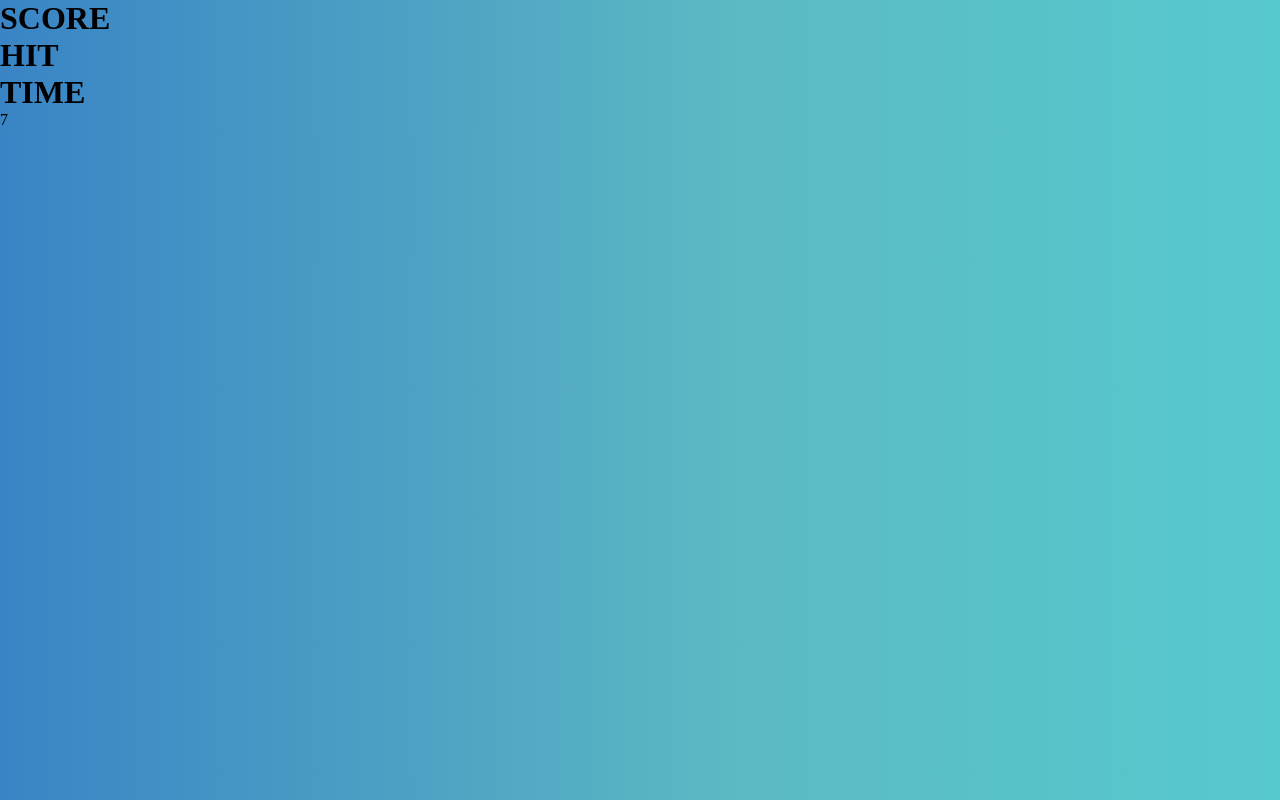
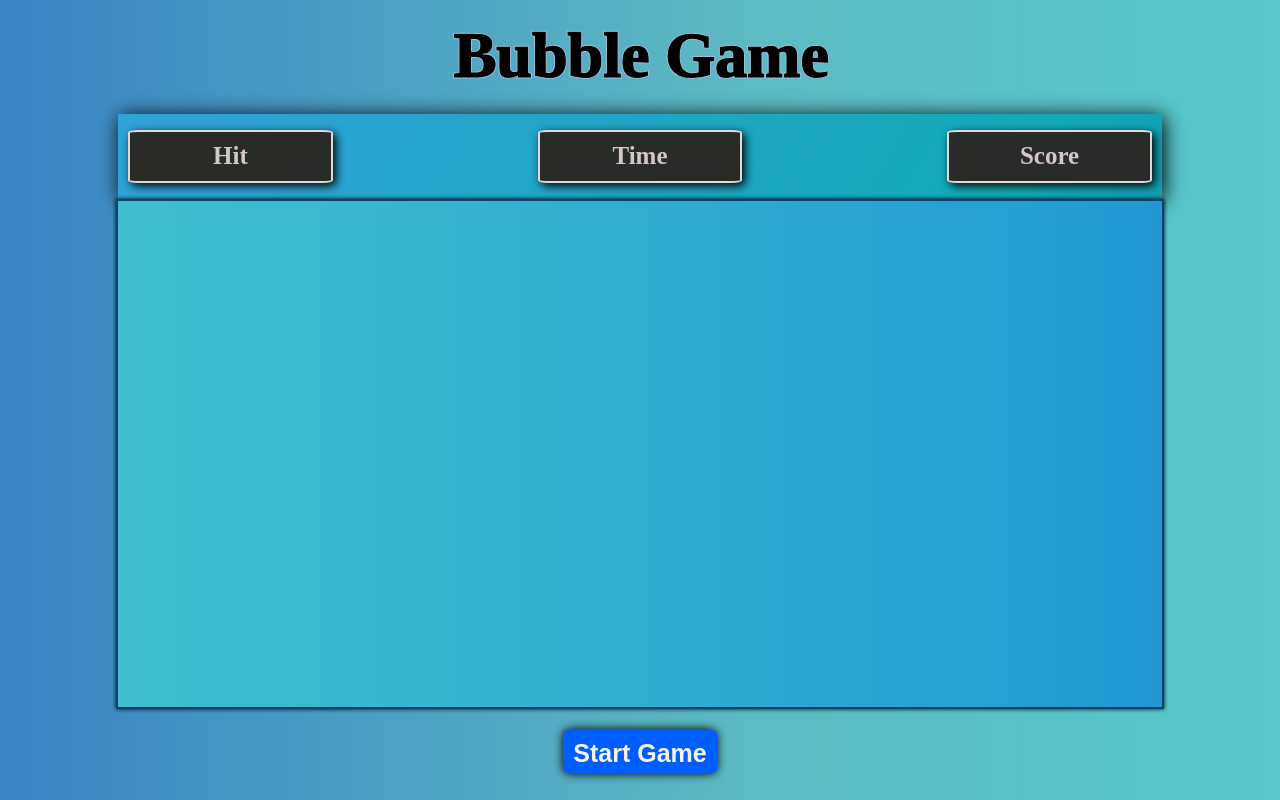
Before and after one commit to janhvis51/bubblegame, a plain HTML site: page index.html in a window 1280 px wide. Drawn offline with Linux system fonts and the light colour scheme.

Commit message:
Update index.html

```diff
--- a/index.html
+++ b/index.html
@@ -4,28 +4,28 @@
     <meta charset="UTF-8">
     <meta name="viewport" content="width=device-width, initial-scale=1.0">
     <link rel="stylesheet" href="style.css">
-
-    <title>Document</title>
+    <title>Bubble Game</title>
 </head>
 <body>
-    <div id = "main">
-        <div id = "panel">
-        <div id = "ptmup">
-            <div class = "elem"><h1>SCORE</h1>
-                <div id ="plus" class = "box"></div>
-            </div>
-            <div class = "elem"><h1>HIT</h1>
-                <div id ="hitval" class = "box"></div>
-            </div>
-            <div class = "elem"><h1>TIME</h1>
-                <div id = "itr" class = "box">7</div>
-            </div>
+    <header>
+        <h1 id="header">Bubble Game</h1>
+    </header>
+    <main class="panel">
+        <div class="panel-top">
+            <div class="hit-number">Hit</div>
+            <div class="timer">Time</div>
+            <div class="score">Score</div>
         </div>
-        <div id = "ptmbottom">
-            <!-- <div class = "bubble">9</div> -->
+        <div class="main-panel">
+
         </div>
+        <div class="panel-bottom">
+
         </div>
-    </div>
-    <script type="text/javascript" src="App.js"></script>
+        <div class="panel-control">
+            <button class="btn start-btn">Start Game</button>
+        </div>
+    </main>
+    <script src="App.js"></script>
 </body>
 </html>
```
